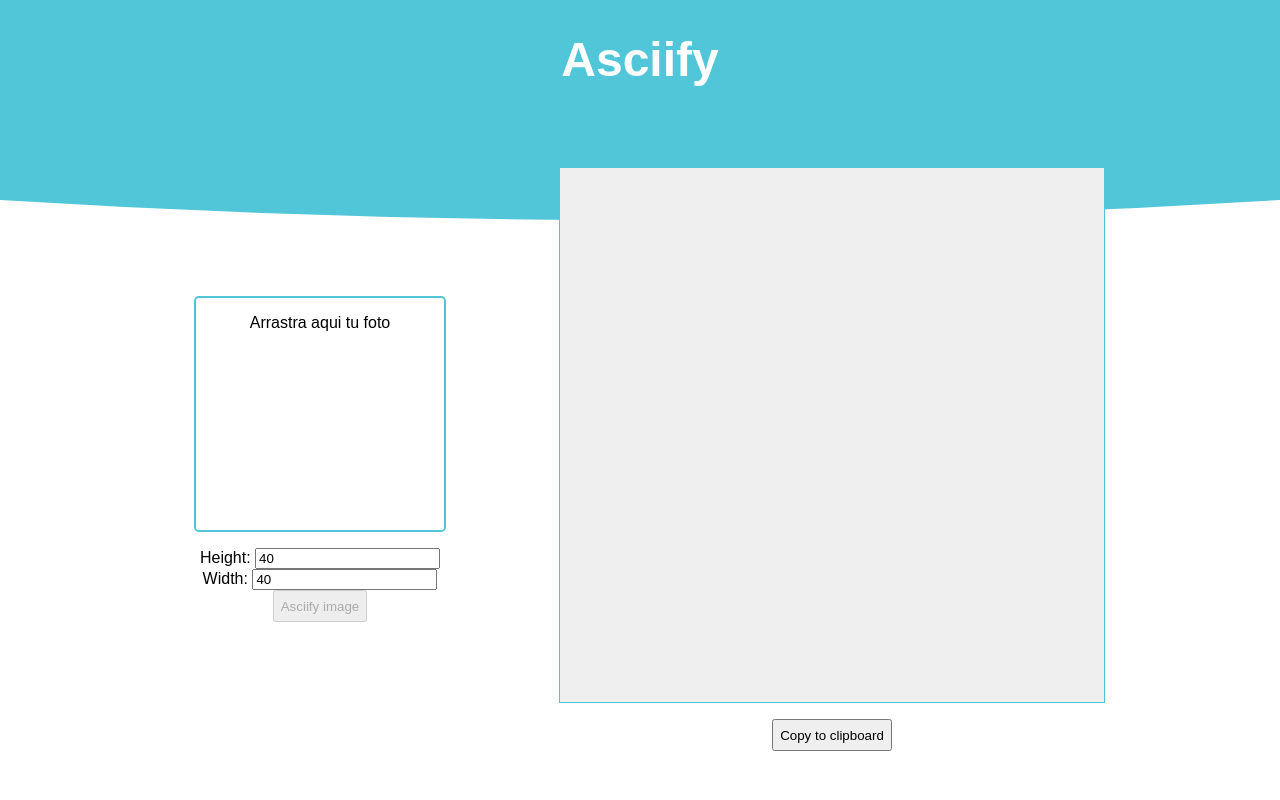
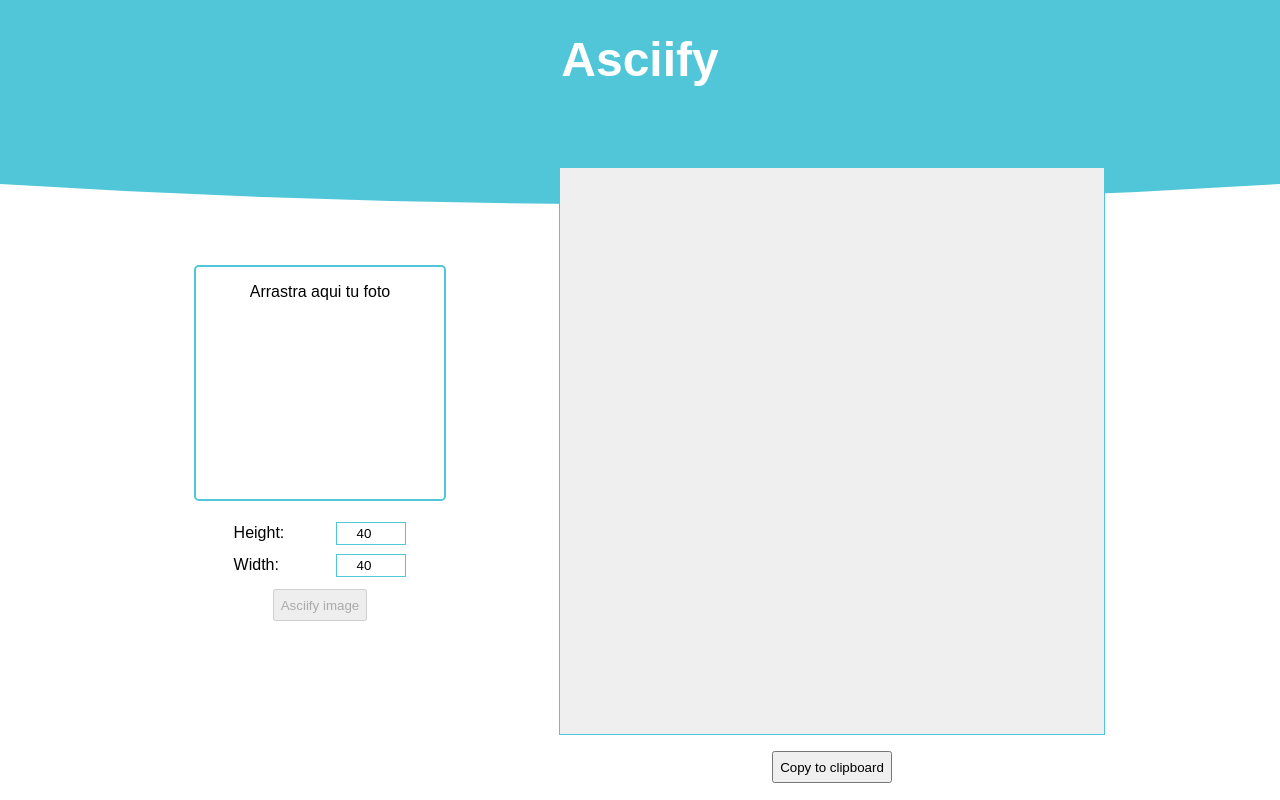
Before and after one commit to Rudycc/asciify-front, a React (Create React App) app: page / in a window 1280 px wide. Built offline with nearby package versions, Linux system fonts and the light colour scheme.

Commit message:
Style inputs

```diff
--- a/src/App.css
+++ b/src/App.css
@@ -25,6 +25,14 @@
   align-items: center;
   max-width: 40rem;
   max-height: 50rem;
+}
+
+.drag-container {
+  padding-top: 1rem;
+}
+
+.console-container {
+  padding-bottom: 1rem;
 }
 
 .console {
@@ -77,10 +85,28 @@
 
 .svg-container {
   position: absolute;
-  top: -5%;
+  top: -7%;
   right: 0;
   left: 0;
   z-index: -1;
+}
+.meassure {
+  display: flex;
+  justify-content: space-between;
+  align-items: center;
+  min-height: 1.5rem;
+  width: 60%;
+}
+
+.meassure > input[type=number] {
+  border: solid #50c6d8 0.1vw;
+  width: 4rem;
+  min-height: 1.2rem;
+  text-align: center;
+}
+
+.meassure:last-of-type {
+  margin-bottom: 0.5rem;
 }
 
 @media (min-width: 48rem) {
@@ -108,6 +134,10 @@
     width: 30%;
   }
 
+  .meassure {
+    min-height: 2rem;
+  }
+
   svg path {
     d: path("M 800 150 Q 400 175 0 150 L 0 0 L 800 0 L 800 150 Z");
   }
--- a/src/App.js
+++ b/src/App.js
@@ -103,13 +103,13 @@ class App extends Component {
               {this.state.preview === ''? 'Arrastra aqui tu foto':
                 <img alt="ParaQueNoTruene" className="photUrlNew" src={this.state.preview} />
               }
-              {this.state.sending? <span className="wait" >Por favor espera...</span>: null}
+              {this.state.sending? <span className="wait" >Please wait...</span>: null}
             </Dropzone>
-            <div>
+            <div className="meassure">
               <span>Height: </span>
               <input type="number" value={this.state.height} onChange={this.updateSize('height')} />
             </div>
-            <div>
+            <div className="meassure">
               <span>Width: </span>
               <input type="number" value={this.state.width} onChange={this.updateSize('width')} />
             </div>
```
